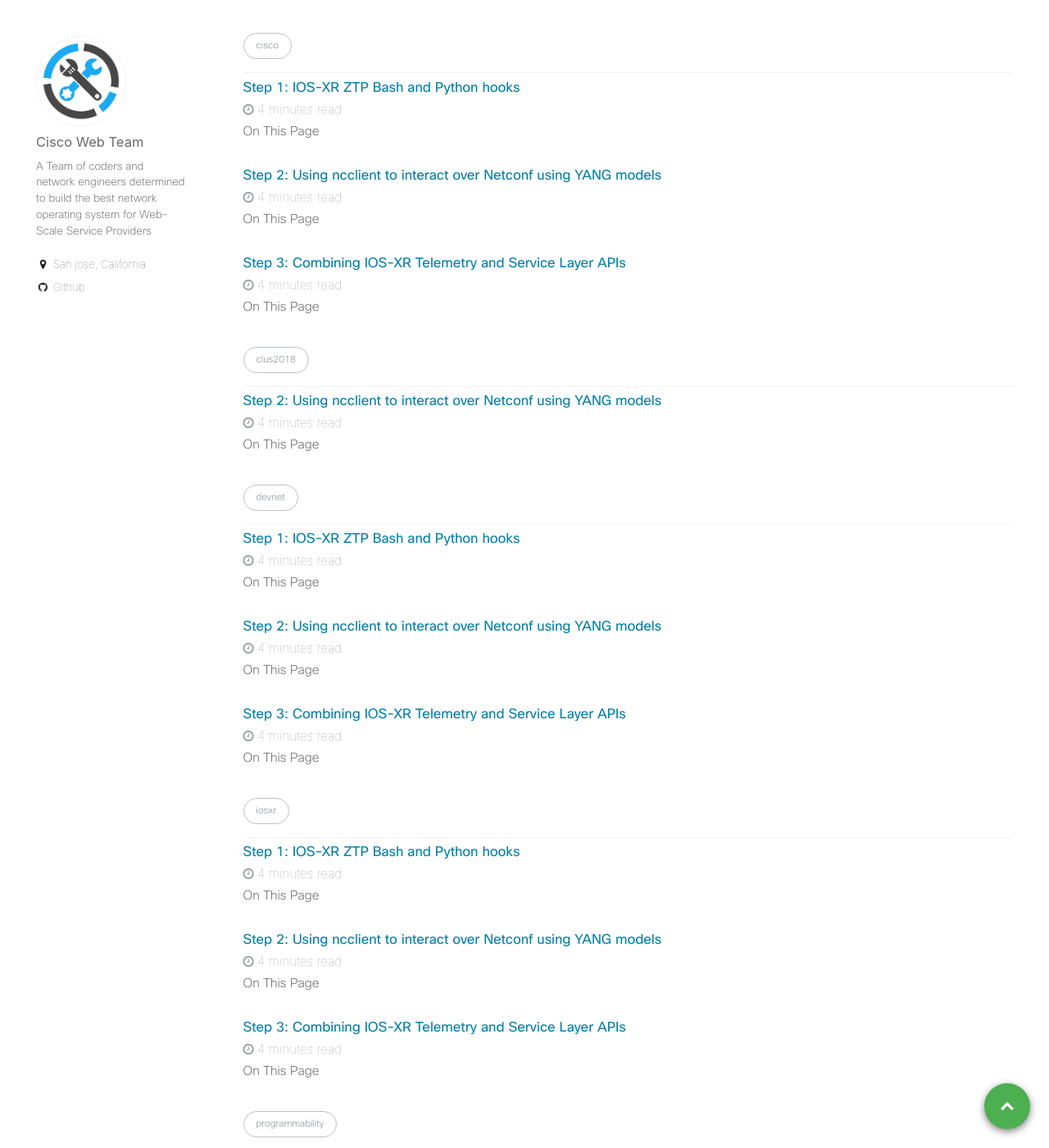
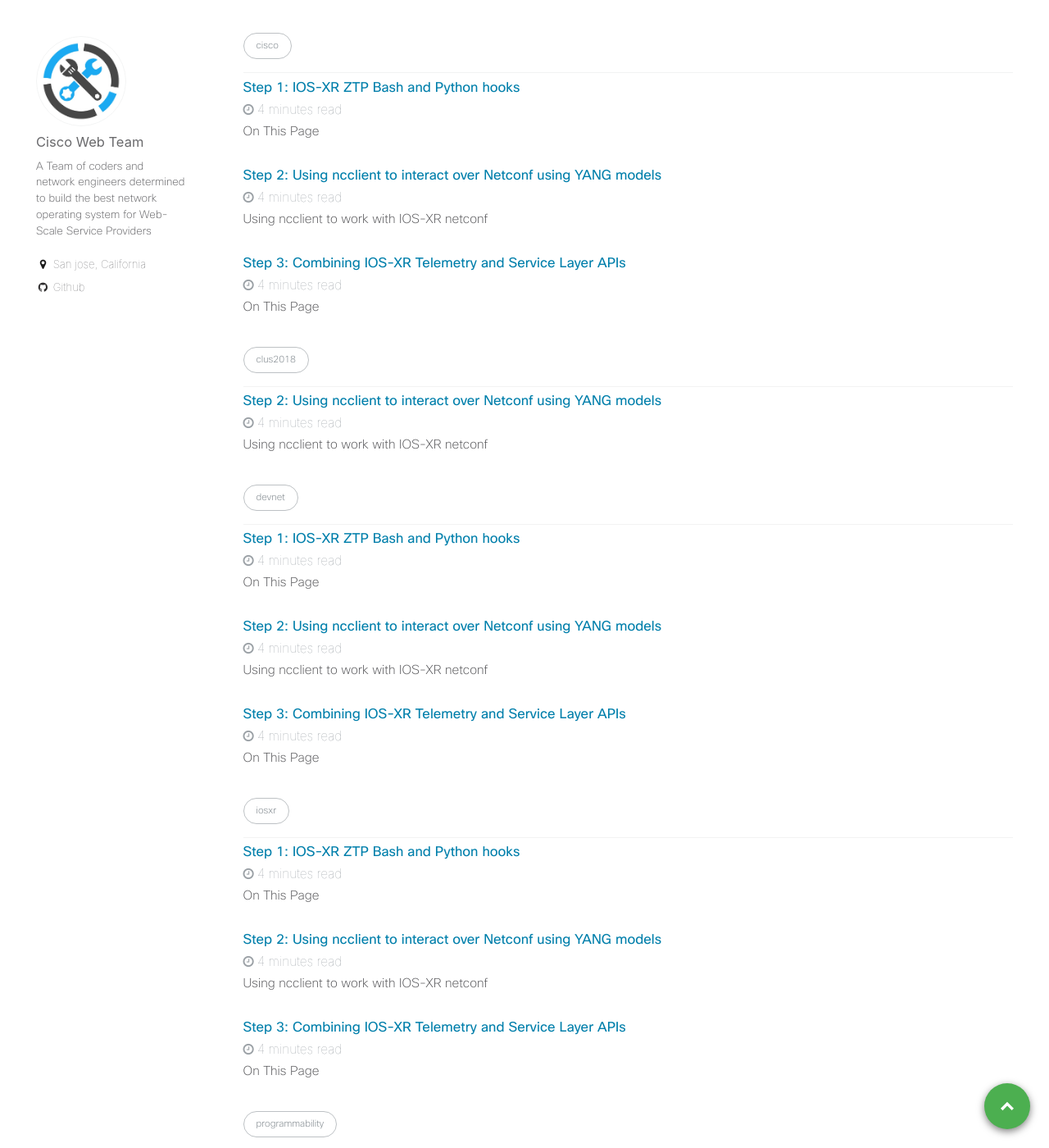
Before and after one commit to iosxr-devnet-ciscolive/workshop-docs, a Jekyll site: the page built from _pages/tag-archive.html, in a window 1280 px wide and 1400 px high, scrolled down 451 px. Shown: the whole window at 82% size. Built offline with Jekyll 4.4.1, drawn with Linux system fonts in a browser that asks for light colours.

Commit message:
Update 2018-06-12-step-2-using-ncclient-to-interact-over-netconf-using-yang-models.md

```diff
--- a/_wkinstructions/2018-06-12-step-2-using-ncclient-to-interact-over-netconf-using-yang-models.md
+++ b/_wkinstructions/2018-06-12-step-2-using-ncclient-to-interact-over-netconf-using-yang-models.md
@@ -8,6 +8,7 @@ tags:
   - cisco
   - clus2018
   - devnet
+excerpt: Using ncclient to work with IOS-XR netconf
 ---
 
 
```
